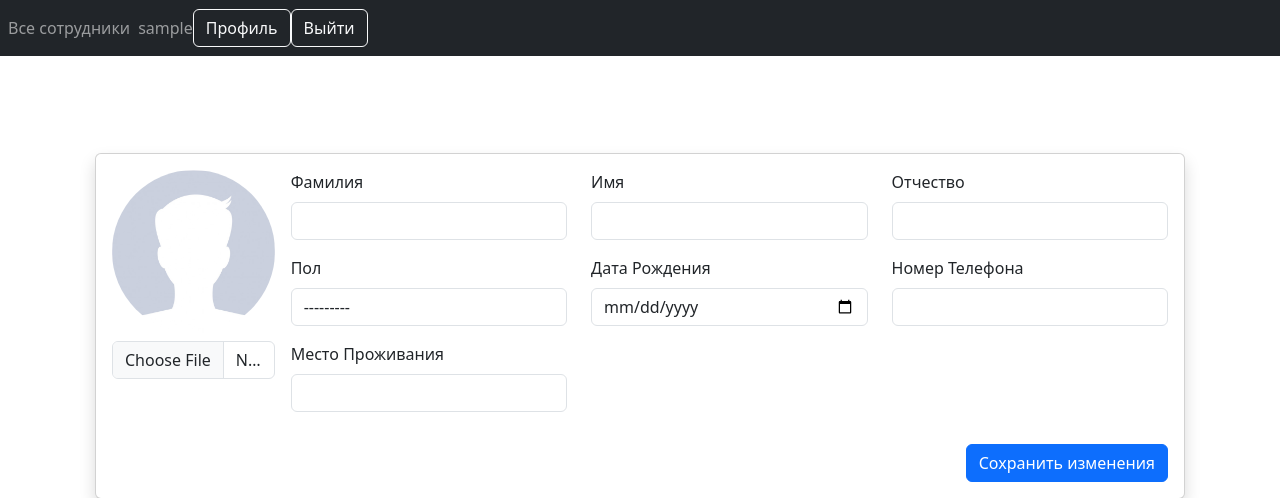
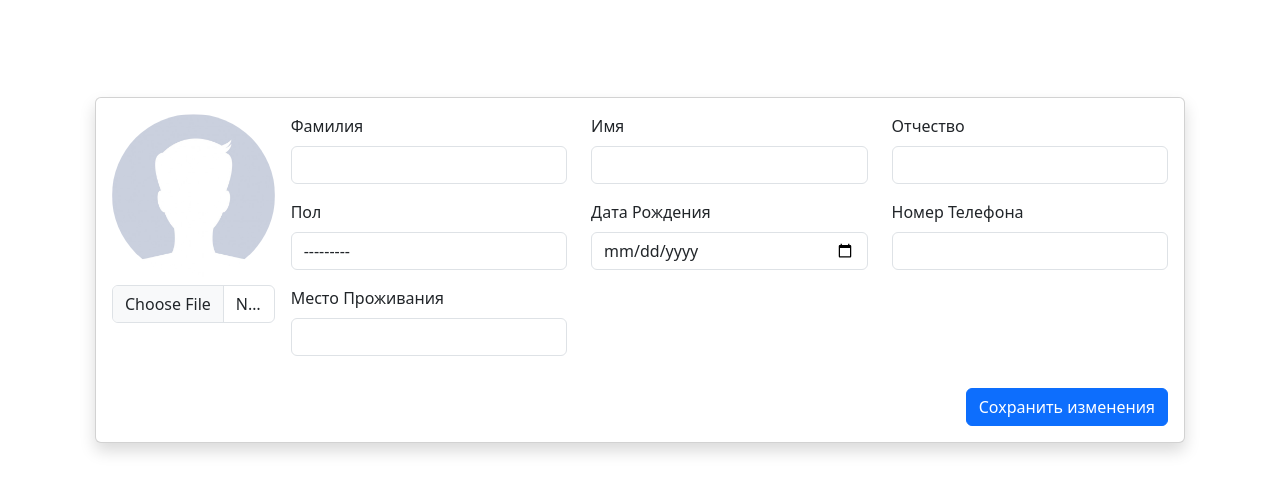
Before and after one commit to Kvezac/silver-robot, a Django app: page /edit-profile/ in a window 1280 px wide. Shown: the top 498 px of the page. Run offline with Django 4.2, Linux system fonts and the light colour scheme; the visitor is signed in with stand-in values (Sample User, id 1).

Commit message:
modified:   templates/base/base.html 	modified:   templates/block/navbar.html 	modified:   templates/company/index.html

```diff
--- a/templates/base/base.html
+++ b/templates/base/base.html
@@ -23,7 +23,7 @@
 </head>
 <body>
 {% block navbar %}
-  {% include 'block/navbar.html' %}
+{#  {% include 'block/navbar.html' %}#}
 {% endblock %}
 {#{% include 'block/alert.html' %}#}
 {% block content %}
@@ -36,6 +36,9 @@
 <script src="https://cdn.jsdelivr.net/npm/bootstrap@5.3.2/dist/js/bootstrap.bundle.min.js"></script>
 <script integrity="sha384-HwwvtgBNo3bZJJLYd8oVXjrBZt8cqVSpeBNS5n7C8IVInixGAoxmnlMuBnhbgrkm"
         crossorigin="anonymous"></script>
+{% block script %}
+
+{% endblock %}
 
 </body>
 </html>
--- a/templates/block/navbar.html
+++ b/templates/block/navbar.html
@@ -1,4 +1,4 @@
-<nav class="navbar navbar-expand-lg navbar-dark bg-dark sticky-top">
+{#<nav class="navbar navbar-expand-lg navbar-dark bg-dark sticky-top">#}
 {#    <a href="#" class="navbar-brand">#}
 {#        <img src="https://upload.wikimedia.org/wikipedia/commons/c/c3/Python-logo-notext.svg" width="30" height="30"#}
 {#             alt="logo">#}
@@ -12,30 +12,132 @@
 {#            aria-controls="navbarSupportedContent" aria-expanded="false" aria-label="Toggle navigation">#}
 {#        <span class="navbar-toggler-icon"></span>#}
 {#    </button>#}
-    <div class="collapse navbar-collapse" id="navbarSupportedContent">
-        <ul class="navbar-nav mr-auto">
-            <li class="nav-item active">
-                <a href="{% url 'company:list-employee' %}" class="nav-link">Все сотрудники</a>
-            </li>
-            <li class="nav-item ">
+{#    <div class="collapse navbar-collapse" id="navbarSupportedContent">#}
+{#        <ul class="navbar-nav mr-auto">#}
+{#            <li class="nav-item active">#}
+{#                <a href="{% url 'company:list-employee' %}" class="nav-link">Все сотрудники</a>#}
+{#            </li>#}
+{#            <li class="nav-item ">#}
 {#                <a href="{% url 'company:list-employee-id' node.id %}" class="nav-link">Просмотреть узел</a>#}
-            </li>
-        </ul>
+{#            </li>#}
+{#        </ul>#}
 {#        <form action="{% url 'search_results' %}" method="get" class="form-inline my-2 my-lg-0">#}
 {#            <input name="q", type="text" class="form-control mr-sm-2" placeholder="Поиск" aria-label="Поиск">#}
 {#            <button class="btn btn-outline-success my-2 my-sm-0 mr-2" type="submit">Поиск</button>#}
 {#        </form>#}
-        {% if user.is_authenticated %}
-            <span class="navbar-text mr-2">{{ user }}</span>
-            <a href="{% url 'user:profile' %}" class="btn btn-outline-light">Профиль</a>
-            <form action="{% url 'user:logout' %}" method="post">
-                {% csrf_token %}
-                <button class="btn btn-outline-light">Выйти</button>
-            </form>
+{#        {% if user.is_authenticated %}#}
+{#            <span class="navbar-text mr-2">{{ user }}</span>#}
+{#            <a href="{% url 'user:profile' %}" class="btn btn-outline-light">Профиль</a>#}
+{#            <form action="{% url 'user:logout' %}" method="post">#}
+{#                {% csrf_token %}#}
+{#                <button class="btn btn-outline-light">Выйти</button>#}
+{#            </form>#}
 {#            <a href="{% url 'user:logout' %}" class="btn btn-outline-light" method="post">Выход</a>#}
 {#        {% else %}#}
 {#            <a href="{% url 'user:login' %}" class="btn btn-outline-light mr-2">Вход</a>#}
 {#            <a href="{% url 'user:signup' %}" class="btn btn-outline-light mr-2">Регистрация</a>#}
-        {% endif %}
+{#        {% endif %}#}
+{#    </div>#}
+{#</nav>#}
+  <style>
+        .nav-link {
+            color: greenyellow;
+        }
+
+        .nav-link:hover {
+            color: darkolivegreen;
+        }
+
+    </style>
+
+<div class="container-fluid">
+    <div class="row flex-nowrap">
+        <div class="col-auto col-md-3 col-xl-2 px-sm-2 px-0 bg-dark">
+            <div class="d-flex flex-column align-items-center align-items-sm-start px-3 pt-2 text-white min-vh-100">
+                <!-- Заголовок меню -->
+                <a href="/"
+                   class="d-flex align-items-center pb-3 mb-md-0 me-md-auto text-white text-decoration-none">
+                    <span class="fs-5 d-none d-sm-inline">СервисБлог</span>
+                </a>
+                <!-- элементы меню -->
+                <ul class="nav nav-pills flex-column mb-sm-auto mb-0 align-items-center align-items-sm-start" id="menu">
+                    <li class="nav-item">
+                        <a href="#" class="nav-link align-middle px-0">
+                            <i class="fs-4 bi-house"></i>
+                            <span class="ms-1 d-none d-sm-inline">Главная</span>
+                        </a>
+                    </li>
+
+                    <li>
+                        <a href="#submenu1" data-bs-toggle="collapse" class="nav-link px-0 align-middle">
+                            <i class="fs-4 bi-speedometer2"></i> <span
+                                class="ms-1 d-none d-sm-inline">Дашборд</span> </a>
+                        <ul class="collapse show nav flex-column ms-1" id="submenu1" data-bs-parent="#menu">
+                            <li class="w-100">
+                                <a href="#" class="nav-link px-0"> <span class="d-none d-sm-inline">Отчет 1</span>
+                                </a>
+                            </li>
+                            <li>
+                                <a href="#" class="nav-link px-0"> <span class="d-none d-sm-inline">Отчет 2</span>
+                                </a>
+                            </li>
+                        </ul>
+                    </li>
+
+                    <li>
+                        <a href="#" class="nav-link px-0 align-middle">
+                            <i class="fs-4 bi-table"></i> <span class="ms-1 d-none d-sm-inline">Заказы</span>
+                        </a>
+                    </li>
+
+                    <li>
+                        <a href="#submenu3" data-bs-toggle="collapse" class="nav-link px-0 align-middle">
+                            <i class="fs-4 bi-grid"></i> <span class="ms-1 d-none d-sm-inline">Продукты</span>
+                        </a>
+                        <ul class="collapse nav flex-column ms-1" id="submenu3" data-bs-parent="#menu">
+                            <li class="w-100">
+                                <a href="#" class="nav-link px-0"> <span class="d-none d-sm-inline">Продукт 1</span></a>
+                            </li>
+                            <li>
+                                <a href="#" class="nav-link px-0"> <span class="d-none d-sm-inline">Продукт 2</span></a>
+                            </li>
+                            <li>
+                                <a href="#" class="nav-link px-0"> <span class="d-none d-sm-inline">Продукт 3</span></a>
+                            </li>
+                            <li>
+                                <a href="#" class="nav-link px-0"> <span class="d-none d-sm-inline">Продукт 4</span></a>
+                            </li>
+                        </ul>
+                    </li>
+
+                    <li>
+                        <a href="#" class="nav-link px-0 align-middle">
+                            <i class="fs-4 bi-people"></i> <span class="ms-1 d-none d-sm-inline">Покупатели</span>
+                        </a>
+                    </li>
+
+                </ul>
+                <hr>
+                <!-- нижнее дополнительное меню -->
+                <div class="dropdown pb-4 mt-auto">
+                    <a href="#" class="d-flex align-items-center text-white text-decoration-none dropdown-toggle"
+                       id="dropdownUser1" data-bs-toggle="dropdown" aria-expanded="false">
+                        <img src="https://github.com/mdo.png" alt="hugenerd" width="30" height="30"
+                             class="rounded-circle">
+                        <span class="d-none d-sm-inline mx-1">Иван</span>
+                    </a>
+                    <ul class="dropdown-menu dropdown-menu-dark text-small shadow">
+                        <li><a class="dropdown-item" href="#">Новый проект</a></li>
+                        <li><a class="dropdown-item" href="#">Настройки</a></li>
+                        <li><a class="dropdown-item" href="#">Профиль</a></li>
+                        <li>
+                            <hr class="dropdown-divider">
+                        </li>
+                        <li><a class="dropdown-item" href="#">Выйти</a></li>
+                    </ul>
                 </div>
-</nav>
+            </div>
+        </div>
+
+    </div>
+</div>
```
Also changed, not shown: company/static/company/css/index.css (+10 -5 lines), company/static/company/js/index.js (added, +24 -0 lines), templates/company/index.html (+7 -8 lines). Lines whose indentation alone changed are shown as unchanged.
